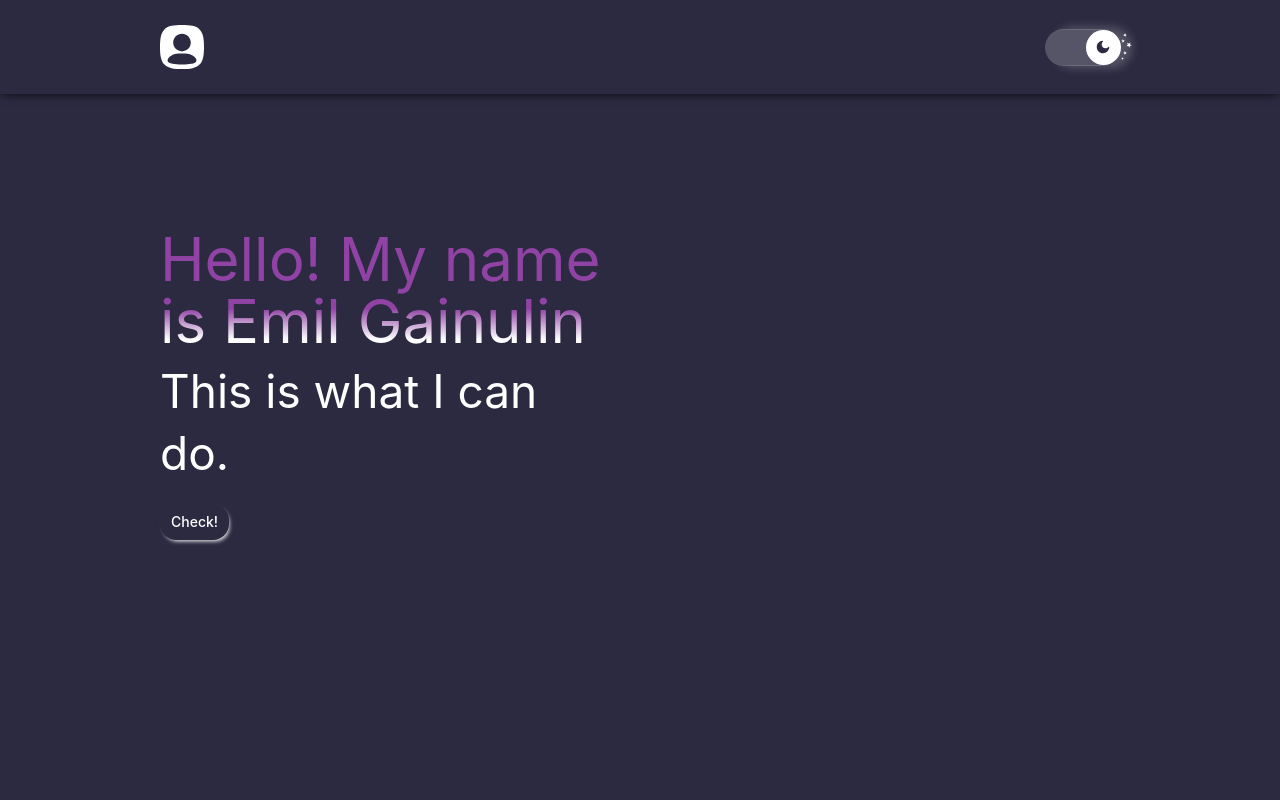
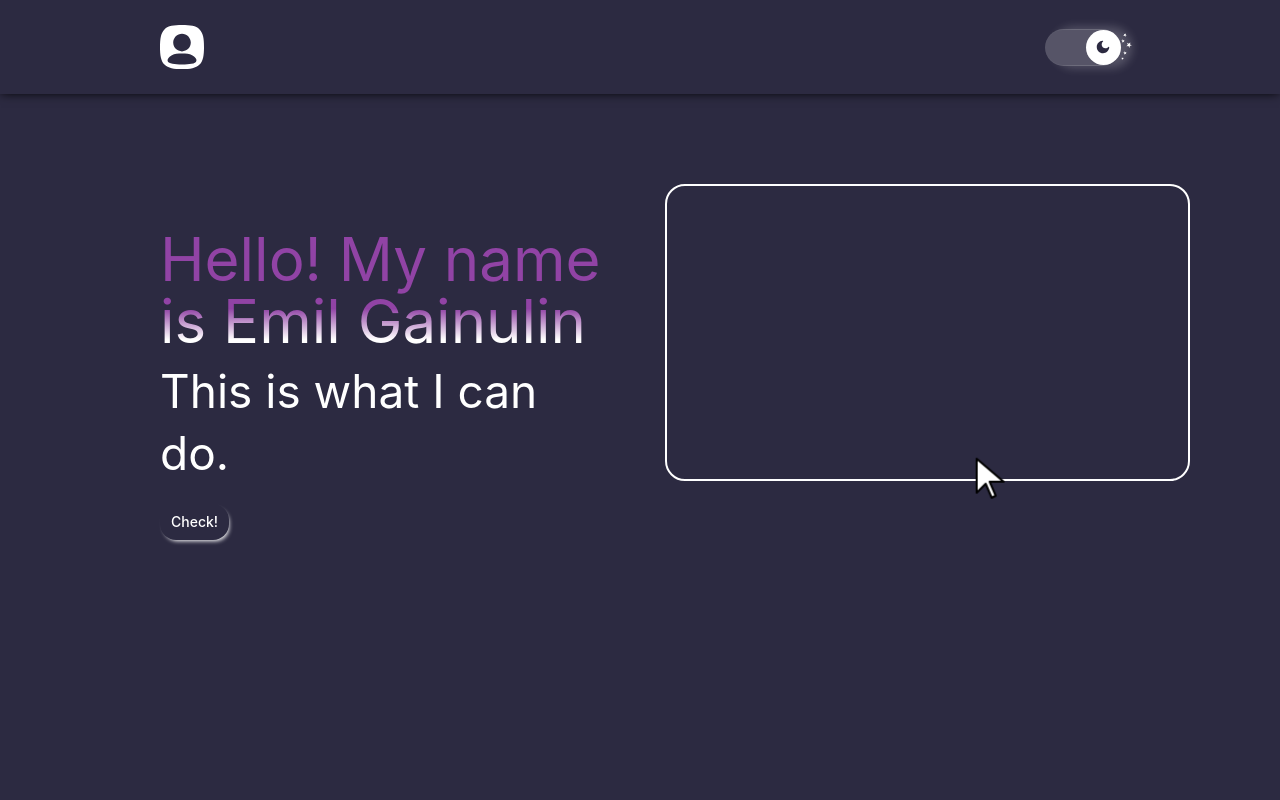
Before and after one commit to HELLRAID-cmd/Portfolio, a React (Vite) app in the folder client/: page / in a window 1280 px wide. Shown: the top 800 px of the page. Built offline with nearby package versions, Linux system fonts and the light colour scheme.

Commit message:
Изменил название файла

```diff
--- a/client/src/Components/Hero/Hero.tsx
+++ b/client/src/Components/Hero/Hero.tsx
@@ -1,15 +1,15 @@
 import { useState, useEffect } from "react";
 import "./Hero.scss";
-import { Animation1440 } from "./Hero-Animation/1440/HeroAnimation1440";
+import { Animation } from "./Hero-Animation/animation/HeroAnimation";
 
 export const Hero = () => {
-  const [width, setWidth] = useState(window.innerWidth);
+  // const [width, setWidth] = useState(window.innerWidth);
 
-  useEffect(() => {
-    const handleResize = () => setWidth(window.innerWidth);
-    window.addEventListener("resize", handleResize);
-    return () => window.removeEventListener("resize", handleResize);
-  }, []);
+  // useEffect(() => {
+  //   const handleResize = () => setWidth(window.innerWidth);
+  //   window.addEventListener("resize", handleResize);
+  //   return () => window.removeEventListener("resize", handleResize);
+  // }, []);
   return (
     <>
       <section className="hero-sect" id="about">
@@ -31,7 +31,8 @@ export const Hero = () => {
                 </a>
               </div>
               <div className="hero__animation">
-                {width >= 1440 && <Animation1440 />}
+                <Animation />
+                {/* {width >= 1440 && <Animation1440 />} */}
                 {/* {width < 1440 && width >= 1024 && <Animate1024 />}
                 {width < 1024 && width >= 764 && <Animate764 />}
                 {width < 764 && <Animate360 />} */}
```
